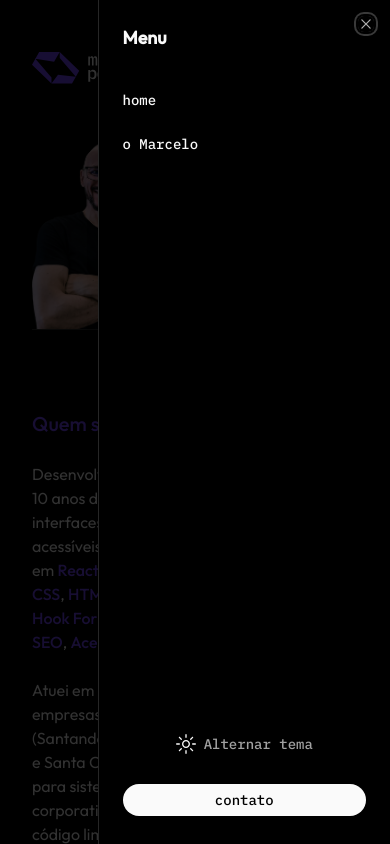
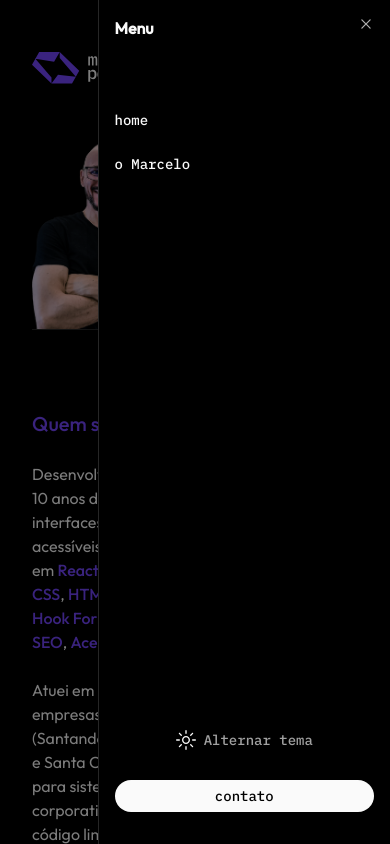
Before and after one commit to marcelopoars/my-website, a Next.js app: page /o-marcelo in a window 390 px wide. Both pictures are taken after a click on the button 344 px from the left and 68 px from the top of the page. Shown: the top 844 px of the page. Built offline with nearby package versions, Linux system fonts and the light colour scheme.

Commit message:
fix: update @radix-ui/react-dialog dependency version to use caret notation and add license to package-lock.json

```diff
--- a/package.json
+++ b/package.json
@@ -25,7 +25,7 @@
     "check": "npm run type-check && npm run lint && prettier --check ."
   },
   "dependencies": {
-    "@radix-ui/react-dialog": "1.1.14",
+    "@radix-ui/react-dialog": "^1.1.14",
     "@radix-ui/react-dropdown-menu": "^2.1.15",
     "@radix-ui/react-icons": "1.3.2",
     "@radix-ui/react-popover": "1.1.14",
--- a/src/shared/components/header/mobile-nav.tsx
+++ b/src/shared/components/header/mobile-nav.tsx
@@ -32,7 +32,7 @@ export function MobileNav({ navLinks }: MobileNavProps) {
           <SheetHeader>
             <SheetTitle className="text-left">Menu</SheetTitle>
           </SheetHeader>
-          <div className="flex flex-col justify-between py-8 gap-3 h-full">
+          <div className="flex flex-col justify-between px-4 py-8 gap-3 h-full">
             <div className="flex flex-col gap-3 text-left">
               {navLinks.map((link) => (
                 <Button
--- a/src/shared/components/ui/sheet.tsx
+++ b/src/shared/components/ui/sheet.tsx
@@ -2,130 +2,133 @@
 
 import * as React from 'react'
 import * as SheetPrimitive from '@radix-ui/react-dialog'
-import { cva, type VariantProps } from 'class-variance-authority'
+
 import { cn } from '@utils/utils'
 import { Cross2Icon } from '@radix-ui/react-icons'
 
-const Sheet = SheetPrimitive.Root
+function Sheet({ ...props }: React.ComponentProps<typeof SheetPrimitive.Root>) {
+  return <SheetPrimitive.Root data-slot="sheet" {...props} />
+}
 
-const SheetTrigger = SheetPrimitive.Trigger
+function SheetTrigger({
+  ...props
+}: React.ComponentProps<typeof SheetPrimitive.Trigger>) {
+  return <SheetPrimitive.Trigger data-slot="sheet-trigger" {...props} />
+}
 
-const SheetClose = SheetPrimitive.Close
+function SheetClose({
+  ...props
+}: React.ComponentProps<typeof SheetPrimitive.Close>) {
+  return <SheetPrimitive.Close data-slot="sheet-close" {...props} />
+}
 
-const SheetPortal = SheetPrimitive.Portal
+function SheetPortal({
+  ...props
+}: React.ComponentProps<typeof SheetPrimitive.Portal>) {
+  return <SheetPrimitive.Portal data-slot="sheet-portal" {...props} />
+}
 
-const SheetOverlay = React.forwardRef<
-  React.ElementRef<typeof SheetPrimitive.Overlay>,
-  React.ComponentPropsWithoutRef<typeof SheetPrimitive.Overlay>
->(({ className, ...props }, ref) => (
-  <SheetPrimitive.Overlay
-    className={cn(
-      'fixed inset-0 z-50 bg-black/80  data-[state=open]:animate-in data-[state=closed]:animate-out data-[state=closed]:fade-out-0 data-[state=open]:fade-in-0',
-      className,
-    )}
-    {...props}
-    ref={ref}
-  />
-))
-SheetOverlay.displayName = SheetPrimitive.Overlay.displayName
-
-const sheetVariants = cva(
-  'fixed z-50 gap-4 bg-background p-6 shadow-lg transition ease-in-out data-[state=closed]:duration-300 data-[state=open]:duration-500 data-[state=open]:animate-in data-[state=closed]:animate-out',
-  {
-    variants: {
-      side: {
-        top: 'inset-x-0 top-0 border-b data-[state=closed]:slide-out-to-top data-[state=open]:slide-in-from-top',
-        bottom:
-          'inset-x-0 bottom-0 border-t data-[state=closed]:slide-out-to-bottom data-[state=open]:slide-in-from-bottom',
-        left: 'inset-y-0 left-0 h-full w-3/4 border-r data-[state=closed]:slide-out-to-left data-[state=open]:slide-in-from-left sm:max-w-sm',
-        right:
-          'inset-y-0 right-0 h-full w-3/4 border-l data-[state=closed]:slide-out-to-right data-[state=open]:slide-in-from-right sm:max-w-sm',
-      },
-    },
-    defaultVariants: {
-      side: 'right',
-    },
-  },
-)
-
-interface SheetContentProps
-  extends React.ComponentPropsWithoutRef<typeof SheetPrimitive.Content>,
-    VariantProps<typeof sheetVariants> {}
-
-const SheetContent = React.forwardRef<
-  React.ElementRef<typeof SheetPrimitive.Content>,
-  SheetContentProps
->(({ side = 'right', className, children, ...props }, ref) => (
-  <SheetPortal>
-    <SheetOverlay />
-    <SheetPrimitive.Content
-      ref={ref}
-      className={cn(sheetVariants({ side }), className)}
-      {...props}
-    >
-      <SheetPrimitive.Close className="absolute right-4 top-4 rounded-sm opacity-70 ring-offset-background transition-opacity hover:opacity-100 focus:outline-none focus:ring-2 focus:ring-ring focus:ring-offset-2 disabled:pointer-events-none data-[state=open]:bg-secondary">
-        <Cross2Icon className="h-4 w-4" />
-        <span className="sr-only">Close</span>
-      </SheetPrimitive.Close>
-      {children}
-    </SheetPrimitive.Content>
-  </SheetPortal>
-))
-SheetContent.displayName = SheetPrimitive.Content.displayName
-
-const SheetHeader = ({
+function SheetOverlay({
   className,
   ...props
-}: React.HTMLAttributes<HTMLDivElement>) => (
-  <div
-    className={cn('flex flex-col gap-2 text-center sm:text-left', className)}
-    {...props}
-  />
-)
-SheetHeader.displayName = 'SheetHeader'
-
-const SheetFooter = ({
-  className,
-  ...props
-}: React.HTMLAttributes<HTMLDivElement>) => (
-  <div
+}: React.ComponentProps<typeof SheetPrimitive.Overlay>) {
+  return (
+    <SheetPrimitive.Overlay
+      data-slot="sheet-overlay"
       className={cn(
-      'flex flex-col-reverse sm:flex-row sm:justify-end sm:space-x-2',
+        'data-[state=open]:animate-in data-[state=closed]:animate-out data-[state=closed]:fade-out-0 data-[state=open]:fade-in-0 fixed inset-0 z-50 bg-black/50',
         className,
       )}
       {...props}
     />
   )
-SheetFooter.displayName = 'SheetFooter'
+}
 
-const SheetTitle = React.forwardRef<
-  React.ElementRef<typeof SheetPrimitive.Title>,
-  React.ComponentPropsWithoutRef<typeof SheetPrimitive.Title>
->(({ className, ...props }, ref) => (
-  <SheetPrimitive.Title
-    ref={ref}
-    className={cn('text-lg font-semibold text-foreground', className)}
+function SheetContent({
+  className,
+  children,
+  side = 'right',
+  ...props
+}: React.ComponentProps<typeof SheetPrimitive.Content> & {
+  side?: 'top' | 'right' | 'bottom' | 'left'
+}) {
+  return (
+    <SheetPortal>
+      <SheetOverlay />
+      <SheetPrimitive.Content
+        data-slot="sheet-content"
+        className={cn(
+          'bg-background data-[state=open]:animate-in data-[state=closed]:animate-out fixed z-50 flex flex-col gap-4 shadow-lg transition ease-in-out data-[state=closed]:duration-300 data-[state=open]:duration-500',
+          side === 'right' &&
+            'data-[state=closed]:slide-out-to-right data-[state=open]:slide-in-from-right inset-y-0 right-0 h-full w-3/4 border-l sm:max-w-sm',
+          side === 'left' &&
+            'data-[state=closed]:slide-out-to-left data-[state=open]:slide-in-from-left inset-y-0 left-0 h-full w-3/4 border-r sm:max-w-sm',
+          side === 'top' &&
+            'data-[state=closed]:slide-out-to-top data-[state=open]:slide-in-from-top inset-x-0 top-0 h-auto border-b',
+          side === 'bottom' &&
+            'data-[state=closed]:slide-out-to-bottom data-[state=open]:slide-in-from-bottom inset-x-0 bottom-0 h-auto border-t',
+          className,
+        )}
+        {...props}
+      >
+        {children}
+        <SheetPrimitive.Close className="ring-offset-background focus:ring-ring data-[state=open]:bg-secondary absolute top-4 right-4 rounded-xs opacity-70 transition-opacity hover:opacity-100 focus:ring-2 focus:ring-offset-2 focus:outline-hidden disabled:pointer-events-none">
+          <Cross2Icon className="size-4" />
+          <span className="sr-only">Close</span>
+        </SheetPrimitive.Close>
+      </SheetPrimitive.Content>
+    </SheetPortal>
+  )
+}
+
+function SheetHeader({ className, ...props }: React.ComponentProps<'div'>) {
+  return (
+    <div
+      data-slot="sheet-header"
+      className={cn('flex flex-col gap-1.5 p-4', className)}
       {...props}
     />
-))
-SheetTitle.displayName = SheetPrimitive.Title.displayName
+  )
+}
 
-const SheetDescription = React.forwardRef<
-  React.ElementRef<typeof SheetPrimitive.Description>,
-  React.ComponentPropsWithoutRef<typeof SheetPrimitive.Description>
->(({ className, ...props }, ref) => (
-  <SheetPrimitive.Description
-    ref={ref}
-    className={cn('text-sm text-muted-foreground', className)}
+function SheetFooter({ className, ...props }: React.ComponentProps<'div'>) {
+  return (
+    <div
+      data-slot="sheet-footer"
+      className={cn('mt-auto flex flex-col gap-2 p-4', className)}
       {...props}
     />
-))
-SheetDescription.displayName = SheetPrimitive.Description.displayName
+  )
+}
+
+function SheetTitle({
+  className,
+  ...props
+}: React.ComponentProps<typeof SheetPrimitive.Title>) {
+  return (
+    <SheetPrimitive.Title
+      data-slot="sheet-title"
+      className={cn('text-foreground font-semibold', className)}
+      {...props}
+    />
+  )
+}
+
+function SheetDescription({
+  className,
+  ...props
+}: React.ComponentProps<typeof SheetPrimitive.Description>) {
+  return (
+    <SheetPrimitive.Description
+      data-slot="sheet-description"
+      className={cn('text-muted-foreground text-sm', className)}
+      {...props}
+    />
+  )
+}
 
 export {
   Sheet,
-  SheetPortal,
-  SheetOverlay,
   SheetTrigger,
   SheetClose,
   SheetContent,
```
Also changed, not shown: 1 other file (tests, documents, lock files or other folders). Lines whose indentation alone changed are shown as unchanged.
